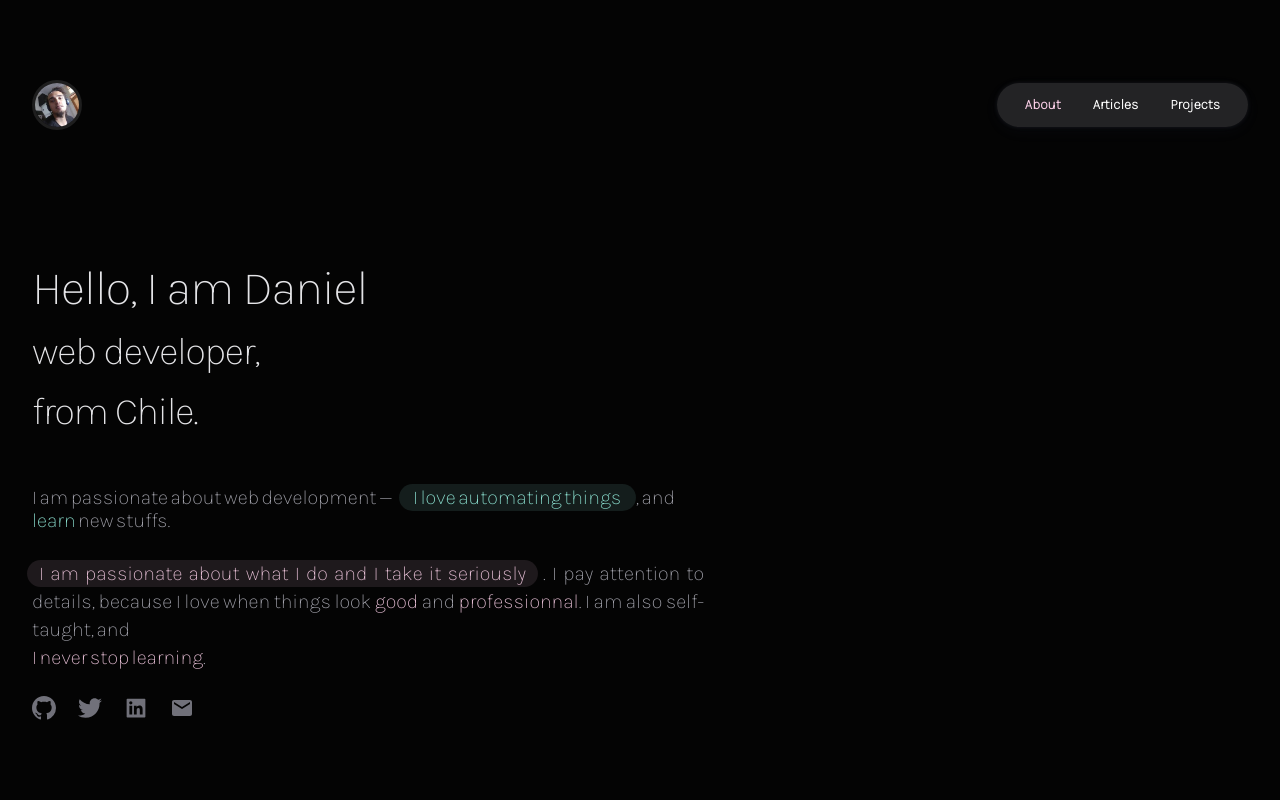
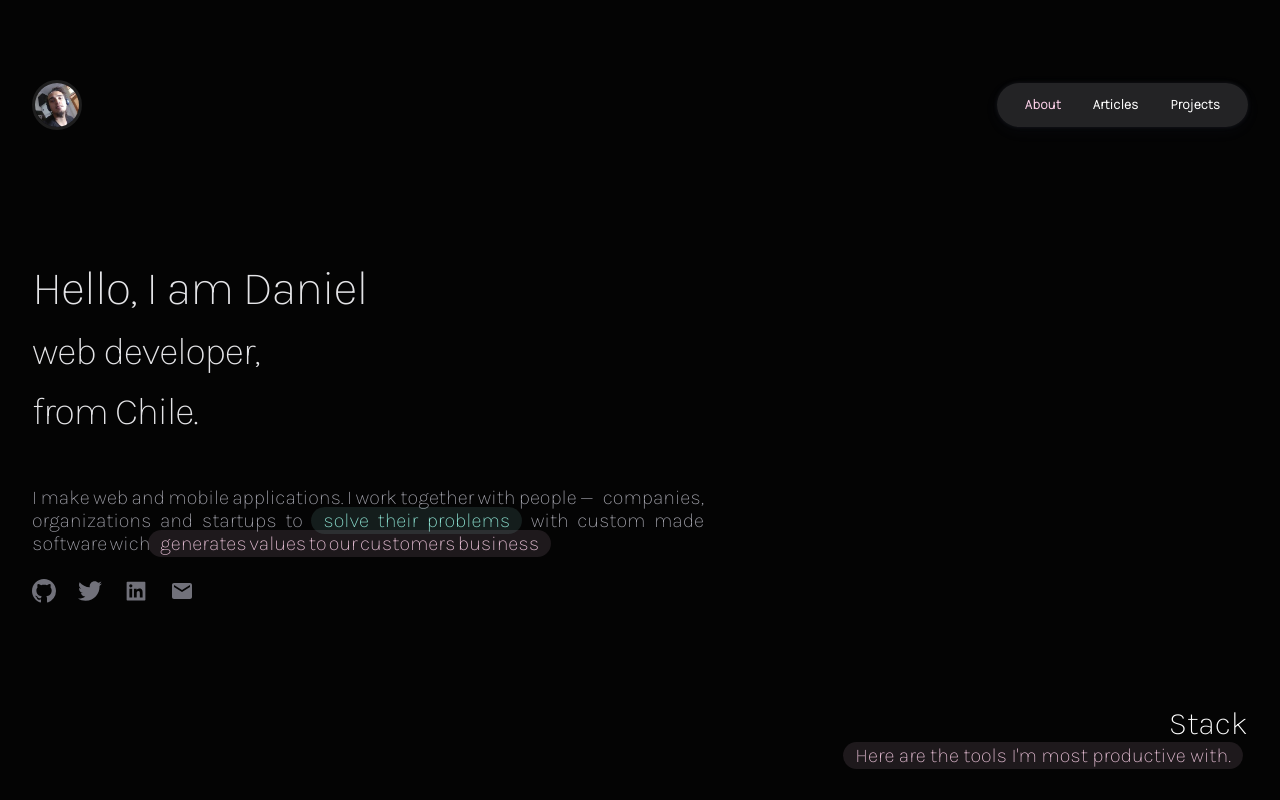
Before and after one commit to danielpizarrotadres/web-site, a React (Create React App) app: page / in a window 1280 px wide. Built offline with nearby package versions, Linux system fonts and the light colour scheme.

Commit message:
:lipstick: :speech_balloon: New texts styles

```diff
--- a/src/App.js
+++ b/src/App.js
@@ -145,25 +145,11 @@ const App = () => {
         return <React.Fragment>
             <div className={classes.Resume}>
                 <p className={classes.TopItem}>
-                    I am passionate about web development <span className={classes.ScreenPlay}>—</span>
-                    <span className={classes.Highlight}> I love automating things </span>
-                    <span className={classes.Point}>, and</span>
+                    I make web and mobile applications.
+                    I work together with people <span className={classes.ScreenPlay}>—</span> companies, organizations and startups
+                    to <span className={classes.Highlight}>solve their problems</span> with
+                    custom made software wich <span className={classes.PinkHighlight}> generates values to our customers business</span>
                     <br />
-                    <span className={classes.Slim}>learn </span>
-                    <span className={classes.Point}>new stuffs.</span>
-                </p>
-                <p className={classes.BottomItem}>
-                    <span className={classes.PinkHighlight}>I am passionate about what I do and I take it seriously</span>
-                    <span className={classes.PinkPoint}>. </span>
-                    I pay attention to details,
-                    because I love when things look
-                    <span className={classes.PinkSlim}> good </span>
-                    and
-                    <span className={classes.PinkSlim}> professionnal</span>
-                    <span className={classes.PinkPoint}>. </span>
-                    I am also self-taught, and <br />
-                    <span className={classes.PinkSlim}> I never stop learning</span>
-                    <span className={classes.PinkPoint}>.</span>
                 </p>
             </div>
         </React.Fragment>;
```
